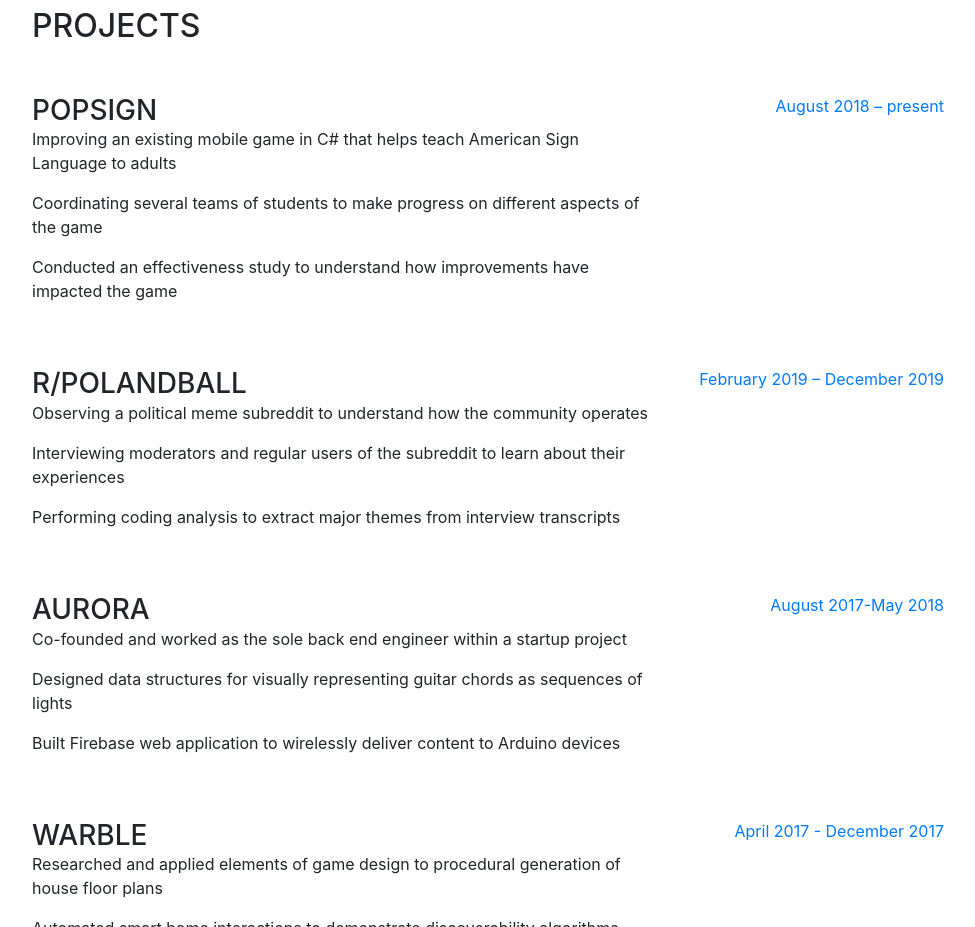
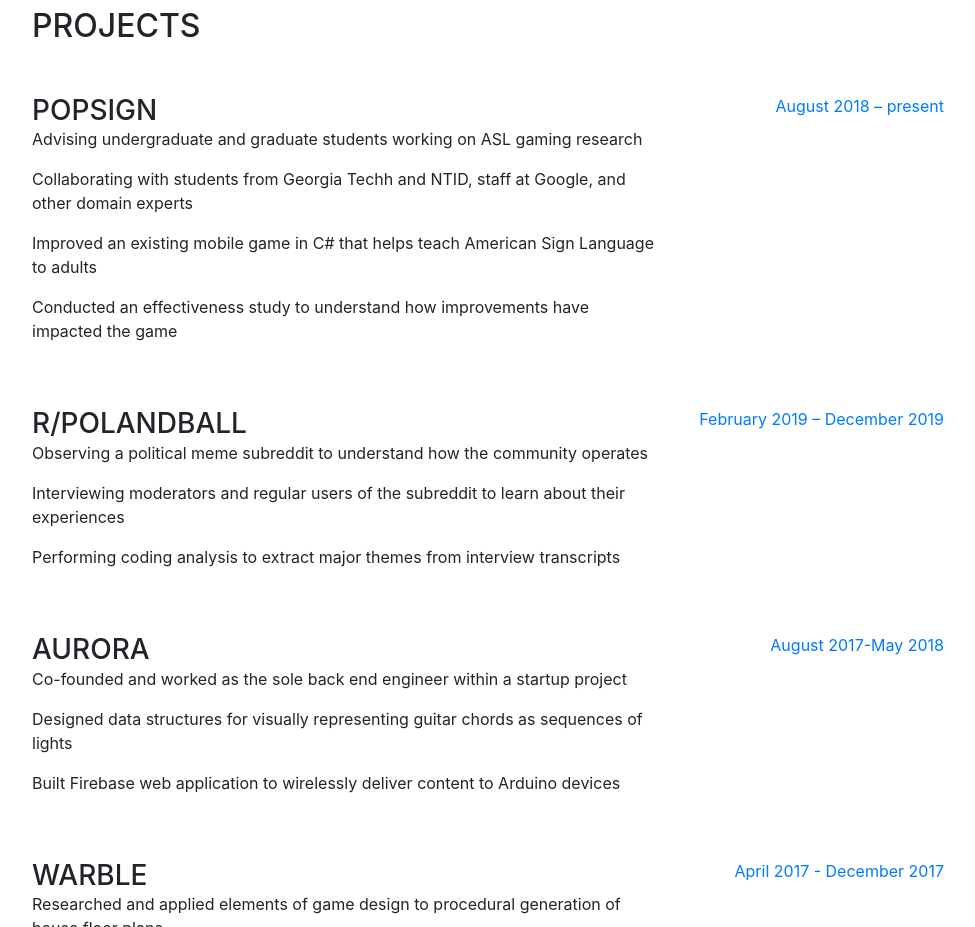
Before and after one commit to dominoweir/dominoweir.github.io, a website with bundled scripts: page index.html in a window 1280 px wide. Shown: the part 4940-5867 px from the top of the page, without its empty margins (288-1263 px from the left). Built offline with nearby package versions, Linux system fonts and the light colour scheme; some icons are missing; a web font is replaced by a local one.

Commit message:
update popsign description

```diff
--- a/index.html
+++ b/index.html
@@ -359,8 +359,9 @@
         <div class="resume-item d-flex flex-column flex-md-row mb-5">
           <div class="resume-content mr-auto">
             <h3 class="mb-0">PopSign</h3>
-            <p>Improving an existing mobile game in C# that helps teach American Sign Language to adults</p>
-            <p>Coordinating several teams of students to make progress on different aspects of the game</p>
+            <p>Advising undergraduate and graduate students working on ASL gaming research</p>
+            <p>Collaborating with students from Georgia Techh and NTID, staff at Google, and other domain experts</p>
+            <p>Improved an existing mobile game in C# that helps teach American Sign Language to adults</p>
             <p>Conducted an effectiveness study to understand how improvements have impacted the game</p>
           </div>
           <div class="resume-date text-md-right">
```
